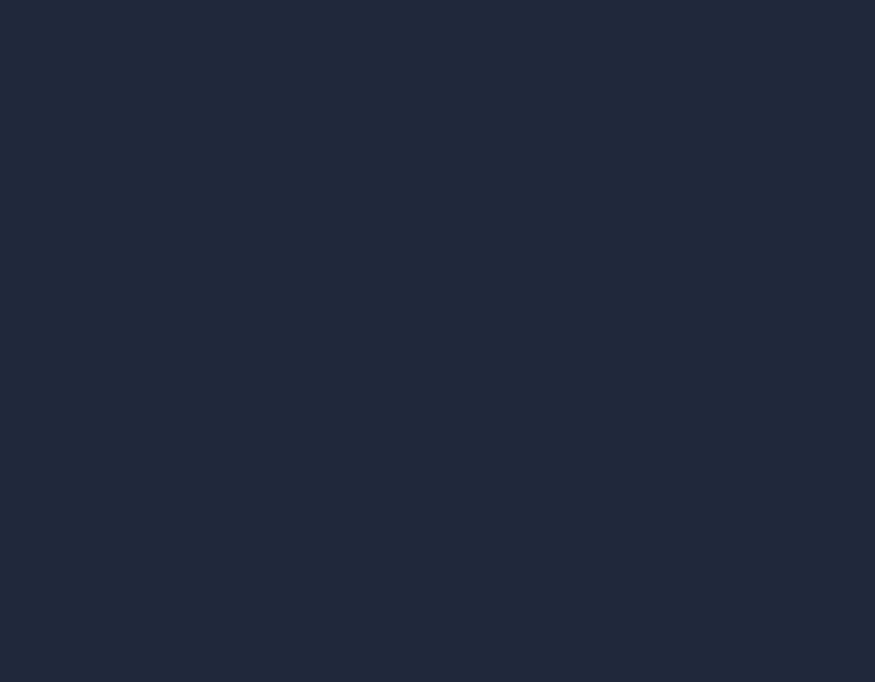
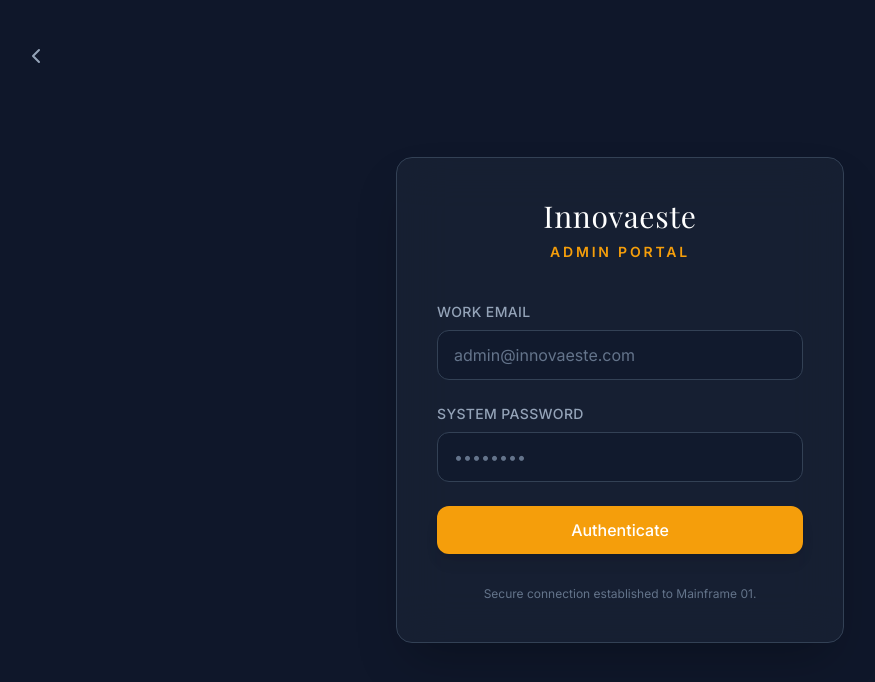
Before and after one commit to KadsSar/innovaeste-core, a React (Vite) app: page /login in a window 1280 px wide. Before the commit this address had no page. Shown: the top 682 px of the page, without its empty margins (20-895 px from the left). Built offline with nearby package versions, Linux system fonts and the light colour scheme; a web font is replaced by a local one.

Commit message:
feat: implement admin login portal and relocate live hotel map to landing page

```diff
--- a/src/App.tsx
+++ b/src/App.tsx
@@ -3,6 +3,7 @@ import { BrowserRouter, Routes, Route } from 'react-router-dom';
 import LandingPage from './pages/LandingPage';
 import Dashboard from './pages/Dashboard';
 import LoadingPage from './pages/LoadingPage';
+import AdminLogin from './pages/AdminLogin';
 
 function App() {
   return (
@@ -10,6 +11,7 @@ function App() {
       <Routes>
         <Route path="/" element={<LandingPage />} />
         <Route path="/loading" element={<LoadingPage />} />
+        <Route path="/login" element={<AdminLogin />} />
         <Route path="/dashboard" element={<Dashboard />} />
       </Routes>
     </BrowserRouter>
--- /dev/null
+++ b/src/pages/AdminLogin.tsx
@@ -0,0 +1,76 @@
+import { useState } from 'react';
+import { useNavigate, Link } from 'react-router-dom';
+import { ChevronLeft } from 'lucide-react';
+
+export default function AdminLogin() {
+  const [email, setEmail] = useState('');
+  const [password, setPassword] = useState('');
+  const [error, setError] = useState('');
+  const navigate = useNavigate();
+
+  const handleLogin = (e: React.FormEvent) => {
+    e.preventDefault();
+    if (password === 'admin123') {
+      setError('');
+      navigate('/dashboard');
+    } else {
+      setError('Invalid credentials');
+    }
+  };
+
+  return (
+    <div className="min-h-screen w-full flex flex-col items-center justify-center bg-slate-900 text-slate-100 p-6 relative">
+      <Link to="/" className="absolute top-8 left-8 p-3 rounded-full hover:bg-slate-800 text-slate-400 hover:text-white transition-colors">
+        <ChevronLeft className="w-6 h-6" />
+      </Link>
+
+      <div className="w-full max-w-md bg-slate-800/50 backdrop-blur-xl border border-slate-700 p-10 rounded-2xl shadow-2xl">
+        <div className="text-center mb-10">
+          <h1 className="font-serif text-3xl mb-2 tracking-wide text-white">Innovaeste</h1>
+          <p className="text-accent-orange text-sm tracking-[0.2em] uppercase font-semibold">Admin Portal</p>
+        </div>
+
+        <form onSubmit={handleLogin} className="space-y-6">
+          <div>
+            <label className="block text-sm font-medium text-slate-400 mb-2 uppercase tracking-wide">Work Email</label>
+            <input
+              type="email"
+              className="w-full px-4 py-3 rounded-xl bg-slate-900/50 border border-slate-700 text-white placeholder-slate-500 focus:outline-none focus:ring-2 focus:ring-accent-orange transition-all"
+              placeholder="admin@innovaeste.com"
+              value={email}
+              onChange={(e) => setEmail(e.target.value)}
+            />
+          </div>
+
+          <div>
+            <label className="block text-sm font-medium text-slate-400 mb-2 uppercase tracking-wide">System Password</label>
+            <input
+              type="password"
+              className="w-full px-4 py-3 rounded-xl bg-slate-900/50 border border-slate-700 text-white placeholder-slate-500 focus:outline-none focus:ring-2 focus:ring-accent-orange transition-all"
+              placeholder="••••••••"
+              value={password}
+              onChange={(e) => setPassword(e.target.value)}
+            />
+          </div>
+
+          {error && (
+            <div className="text-red-400 text-sm font-medium text-center">
+              {error}
+            </div>
+          )}
+
+          <button
+            type="submit"
+            className="w-full bg-accent-orange hover:bg-orange-500 text-white font-medium py-3 rounded-xl shadow-lg hover:shadow-orange-500/20 transition-all mt-4"
+          >
+            Authenticate
+          </button>
+        </form>
+
+        <div className="mt-8 text-center text-xs text-slate-500">
+          Secure connection established to Mainframe 01.
+        </div>
+      </div>
+    </div>
+  );
+}
--- a/src/pages/Dashboard.tsx
+++ b/src/pages/Dashboard.tsx
@@ -1,10 +1,10 @@
-import { Sparkles, Send, Bot, Wrench, Clock, CheckCircle2, ChevronLeft, Server, Wifi, Battery, TrendingUp, Loader2 } from 'lucide-react';
-import { Link } from 'react-router-dom';
+import { Sparkles, Send, Bot, Wrench, Clock, CheckCircle2, ChevronLeft, Server, Wifi, Battery, TrendingUp, Loader2, LogOut } from 'lucide-react';
+import { Link, useNavigate } from 'react-router-dom';
 import { useState, useEffect } from 'react';
 import { supabase } from '../lib/supabase';
-import LiveHotelMap from '../components/LiveHotelMap';
 
 export default function Dashboard() {
+  const navigate = useNavigate();
   const [requestText, setRequestText] = useState("");
   const [isSubmitting, setIsSubmitting] = useState(false);
   const [requests, setRequests] = useState<any[]>([]);
@@ -81,12 +81,21 @@ export default function Dashboard() {
             <p className="mt-2 text-sm text-slate-500">Live AI Operations &amp; Task Routing</p>
           </div>
         </div>
+        <div className="flex items-center space-x-4">
           <div className="hidden sm:flex items-center space-x-2 px-4 py-2 rounded-full border border-orange-200 bg-orange-50 text-accent-orange text-sm font-medium">
             <span className="relative flex h-2 w-2">
               <span className="animate-ping absolute inline-flex h-full w-full rounded-full bg-orange-400 opacity-75"></span>
               <span className="relative inline-flex rounded-full h-2 w-2 bg-accent-orange"></span>
             </span>
             <span>System Online</span>
+          </div>
+          <button
+            onClick={() => navigate('/')}
+            className="flex items-center space-x-2 px-4 py-2 rounded-full border border-slate-200 bg-white hover:bg-slate-50 text-slate-600 text-sm font-medium transition-colors"
+          >
+            <span>Logout</span>
+            <LogOut className="w-4 h-4" />
+          </button>
         </div>
       </header>
 
@@ -227,9 +236,6 @@ export default function Dashboard() {
         </div>
       </section>
 
-      {/* Section 3.5: Live 2D Hotel Map */}
-      <LiveHotelMap />
-
       {/* Section 4: Live Operations Feed */}
       <section className="border border-gray-100 rounded-2xl overflow-hidden shadow-[0_8px_30px_rgb(0,0,0,0.04)]" style={{ backgroundColor: '#fdf9f4' }}>
         <div className="flex justify-between items-center p-6 border-b border-gray-100" style={{ backgroundColor: '#f5efe8' }}>
--- a/src/pages/LandingPage.tsx
+++ b/src/pages/LandingPage.tsx
@@ -1,6 +1,7 @@
-
+import { Link } from 'react-router-dom';
 import Section1 from '../components/Section1';
 import SectionExperiences from '../components/SectionExperiences';
+import LiveHotelMap from '../components/LiveHotelMap';
 import Section2 from '../components/Section2';
 import Section3 from '../components/Section3';
 import Section4 from '../components/Section4';
@@ -12,11 +13,30 @@ export default function LandingPage() {
     <div className="app-container w-full min-h-screen bg-[#F9F8F3] overflow-hidden font-sans">
       <Section1 />
       <SectionExperiences />
+
+      <section className="bg-[#F9F8F3] py-20 px-8 w-full">
+        <div className="max-w-7xl mx-auto mb-12 text-center">
+          <h2 className="font-serif text-4xl text-slate-800 mb-6 drop-shadow-sm">Live Autonomous Fleet Tracking</h2>
+          <p className="font-sans text-slate-500 max-w-2xl mx-auto leading-relaxed">
+            Experience the future of hospitality. Watch our state-of-the-art robotics fleet and dedicated staff coordinate in real-time to deliver exceptional, seamless service across the resort.
+          </p>
+        </div>
+        <div className="max-w-7xl mx-auto overflow-hidden rounded-3xl shadow-2xl border border-slate-200" style={{ backgroundColor: '#fdf9f4' }}>
+          <LiveHotelMap />
+        </div>
+      </section>
+
       <Section2 />
       <Section3 />
       <Section4 />
       <Section5 />
       <Section6 />
+
+      <div className="w-full bg-dark-forest pb-6 flex justify-center">
+        <Link to="/login" className="text-[10px] text-white/30 hover:text-white/70 transition-colors uppercase tracking-widest font-sans">
+          Staff Portal
+        </Link>
+      </div>
     </div>
   );
 }
```
Lines whose indentation alone changed are shown as unchanged.
